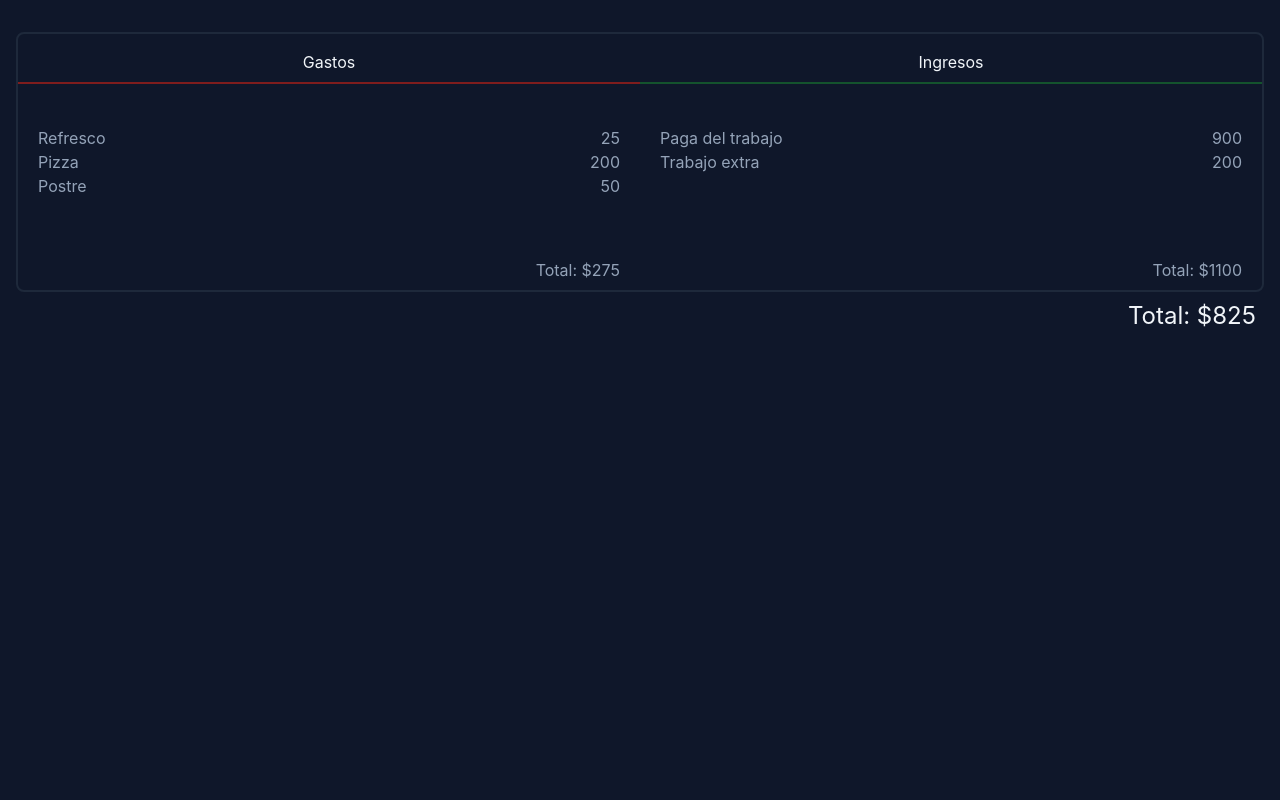
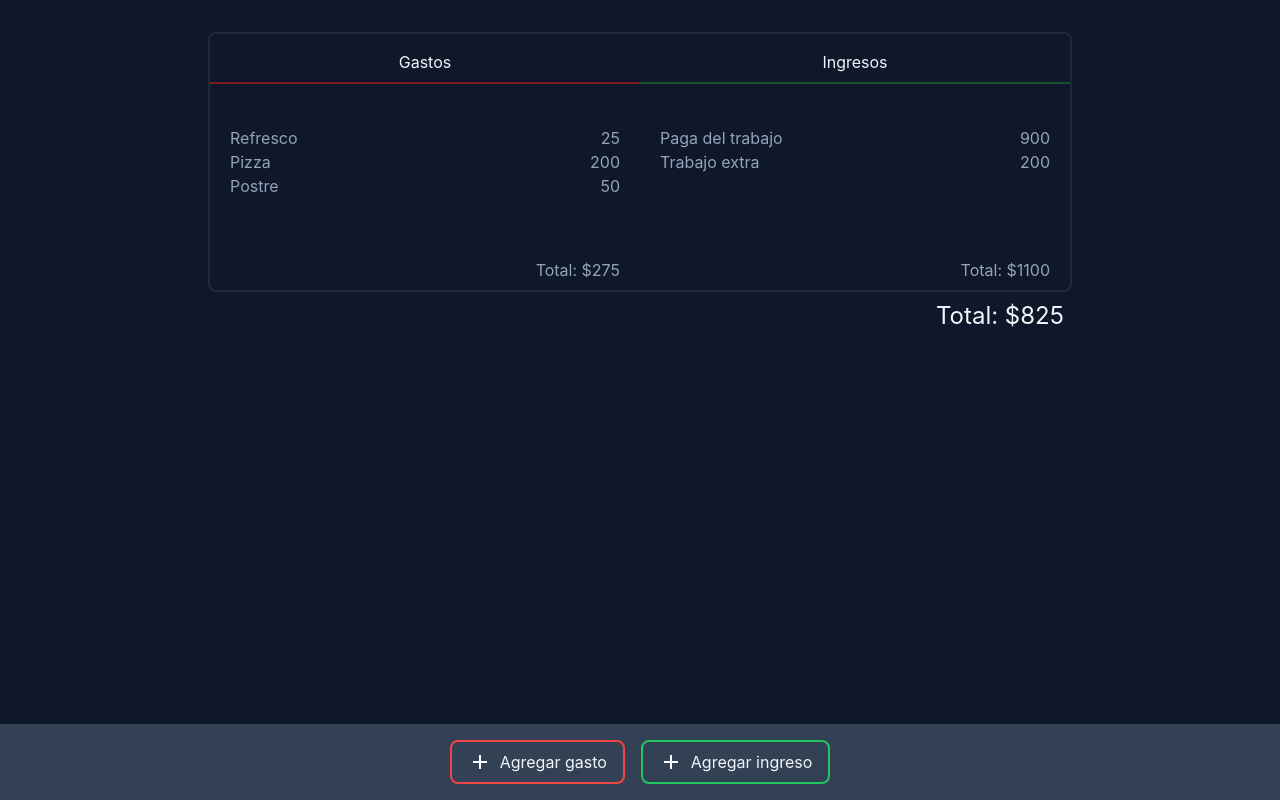
Before and after one commit to Darito97/finance, a React (Vite) app: page / in a window 1280 px wide. Both pictures are taken after a click on the button "Agregar gasto". Built offline with nearby package versions, Linux system fonts and the light colour scheme.

Commit message:
Agregado de componente de formulario

```diff
--- a/src/App.tsx
+++ b/src/App.tsx
@@ -11,7 +11,7 @@ function App() {
   }
 
   return (
-    <div className="bg-slate-900 h-screen">
+    <div className="bg-slate-900 h-screen flex justify-center">
       {financeData ? (
         <FinanceSection data={data} />
       ) : (
--- a/src/components/Buttons.tsx
+++ b/src/components/Buttons.tsx
@@ -1,20 +1,32 @@
-import addIcon from "../resources/addIcon.svg";
+import { motion } from "framer-motion";
+function Buttons(props: { hideHeader: any }) {
+  const Add_Icon = () => (
+    <svg
+      xmlns="http://www.w3.org/2000/svg"
+      height="24px"
+      viewBox="0 0 24 24"
+      width="24px"
+      fill="#FFFFFF"
+    >
+      <path d="M0 0h24v24H0V0z" fill="none" />
+      <path d="M19 13h-6v6h-2v-6H5v-2h6V5h2v6h6v2z" />
+    </svg>
+  );
 
-function Buttons(props: {hideHeader: any}) {
   return (
     <div className="flex items-center justify-center gap-4">
       <button
         className="inline-flex items-center justify-center gap-2 px-4 py-2 border-2 border-red-500 text-slate-100 rounded-lg w-50"
         onClick={() => props.hideHeader()}
       >
-        <img src={addIcon} alt="add icon" />
+        <Add_Icon />
         Agregar gasto
       </button>
       <button
         className="inline-flex items-center justify-center gap-2 px-4 py-2 border-2 border-green-500 text-slate-100 rounded-lg w-50"
         onClick={() => props.hideHeader()}
       >
-        <img src={addIcon} alt="add icon" />
+        <Add_Icon />
         Agregar ingreso
       </button>
     </div>
--- a/src/components/FinanceSection.tsx
+++ b/src/components/FinanceSection.tsx
@@ -1,6 +1,7 @@
 import { useState, useEffect } from "react";
 import { motion } from "framer-motion";
 import FinanceTable from "./FinanceTable";
+import Buttons from "./Buttons";
 
 function FinanceSection(props: { data: any }) {
   const data: [] | any[] = props.data;
@@ -27,8 +28,12 @@ function FinanceSection(props: { data: any }) {
     calcTotalGlobal();
   }, []);
 
+  const anyFunction = () =>{
+    console.log('Hi')
+  }
+
   return (
-    <main className="h-screen py-8 p-4 text-slate-100">
+    <main className="h-screen py-8 p-4 text-slate-100 max-w-4xl w-full">
       <motion.article
         className="flex flex-wrap justify-center align-start border-2 border-slate-800 rounded-lg py-2"
         animate={appearUpAnimation}
@@ -50,6 +55,9 @@ function FinanceSection(props: { data: any }) {
           : ""}
       </motion.article>
       <motion.h2 className="p-2 text-2xl text-right" animate={appearUpAnimation}>Total: ${totalGlobal}</motion.h2>
+      <motion.div className="fixed bottom-0 left-0 right-0 py-4 px-2 bg-slate-700" animate={appearUpAnimation}>
+        <Buttons hideHeader={()=> anyFunction()} />
+      </motion.div>
     </main>
   );
 }
--- /dev/null
+++ b/src/components/Form.tsx
@@ -0,0 +1,33 @@
+function Form(props: { type: string; action: any }) {
+  const { type, action } = props;
+
+  function submitForm(e: any) {
+    action(e);
+  }
+
+  return (
+    <form
+      className="fixed top-0 bottom-0 left-0 right-0 flex justify-center align-middle bg-slate-700/20 blur-sm"
+      onSubmit={(e) => submitForm(e)}
+    >
+      <div className="p-4 rounded-lg bg-slate-900">
+        <label htmlFor="title">Nombre</label>
+        <input type="text" name="title" placeholder="Juguete nuevo" />
+        <label htmlFor="value">Valor</label>
+        <input type="number" name="value" placeholder="200" />
+        <button
+          className={
+            type === "income"
+              ? "border-2 border-green-900 rounded-sm"
+              : "border-2 border-red-900 rounded-sm"
+          }
+          type="submit"
+        >
+          Agregar
+        </button>
+      </div>
+    </form>
+  );
+}
+
+export default Form;
--- a/src/components/Header.tsx
+++ b/src/components/Header.tsx
@@ -20,7 +20,7 @@ function Header(props: { HideHeader: any }) {
 
   return (
     <motion.header
-      className="h-screen px-4 py-12 bg-slate-800 text-slate-100 flex flex-col justify-center items-center"
+      className="h-screen w-full px-4 py-12 bg-slate-800 text-slate-100 flex flex-col justify-center items-center"
       animate={isOpen ? "" : "fadeToTheTop"}
       variants={variants}
       transition={{ duration: 1 }}
```
Also changed, not shown: src/resources/addIcon.svg (deleted), src/resources/closeIcon.svg (deleted).
